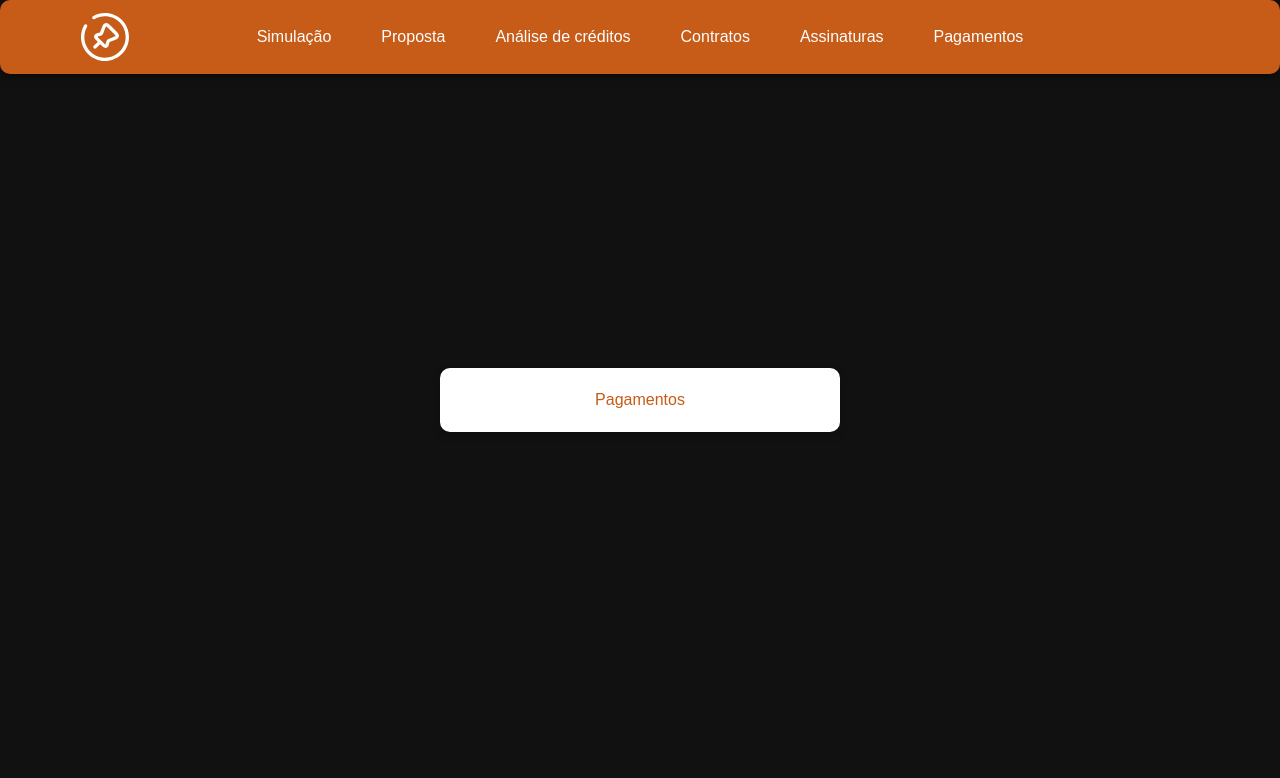
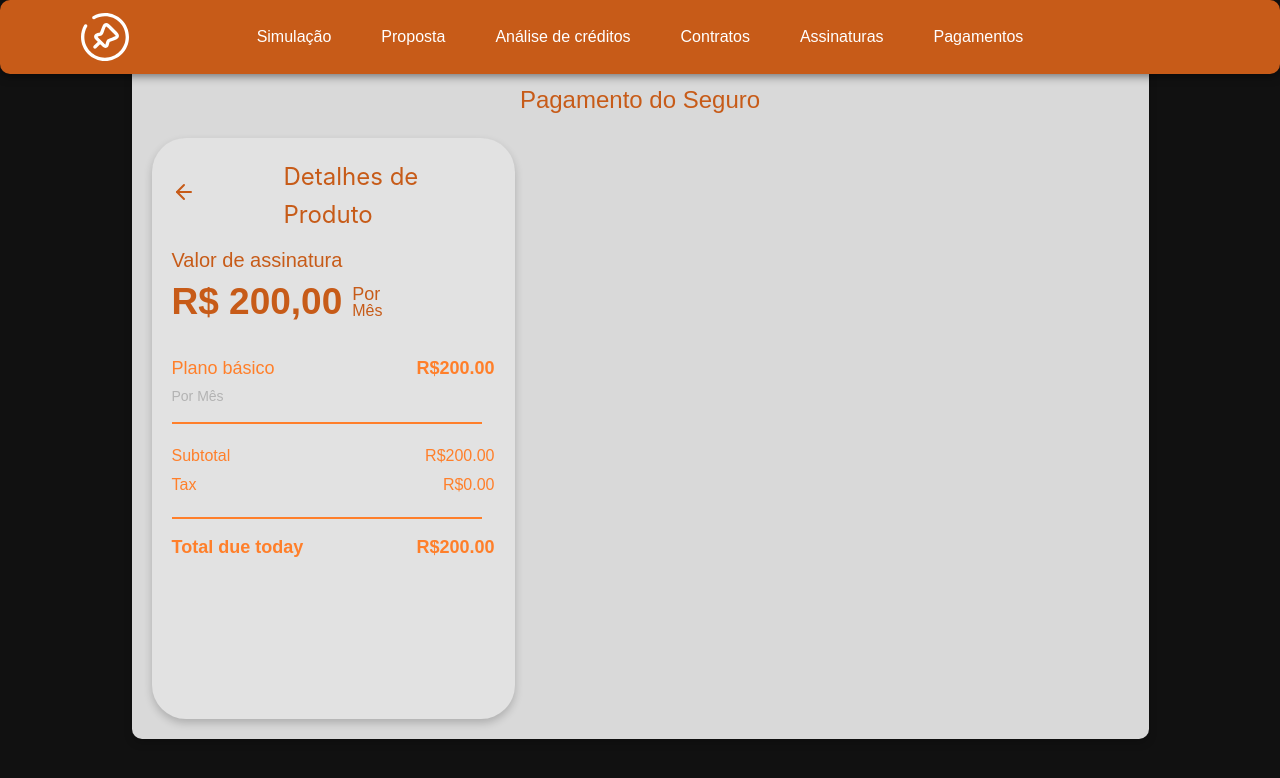
Before and after one commit to Masterbarreto/Case-da-Enpresa---Front-end, a React (Vite) app: page /Pagamento in a window 1280 px wide. Shown: the top 778 px of the page. Built offline with nearby package versions, Linux system fonts and the light colour scheme.

Commit message:
Fix : Novo componete

```diff
--- a/package.json
+++ b/package.json
@@ -11,6 +11,7 @@
   },
   "dependencies": {
     "case-emprestimo": "file:",
+    "lucide-react": "^0.475.0",
     "react": "^19.0.0",
     "react-dom": "^19.0.0",
     "react-router-dom": "^7.2.0",
--- a/src/components/Pagamento.tsx
+++ b/src/components/Pagamento.tsx
@@ -1,6 +1,14 @@
-import { Container } from "../components/ui/BoxInputs";
+import { Container } from "../components/ui/BoxINputs";
 import "../styles/Pagamento.css";
+import ValorService from "../components/ui/ValorService";
+
+//import externos
+import { Link } from "react-router-dom";
+import { ArrowLeft } from "lucide-react";
+
+
 export function Pagamento() {
+
     return (
     <div>
           {/* Cabeçalho */}
@@ -12,14 +20,36 @@ export function Pagamento() {
                 <p>Análise de créditos</p>
                 <p>Contratos</p>
                 <p>Assinaturas</p>
+                <Link to="/" className="menu-link">
                     <p>Pagamentos</p>
+                </Link>
             </nav>
         </div>
+        {/* Seção de Dados*/}
+        <Container className="home-container">
+            <p className="box-titles"> Pagamento do Seguro </p>
+            <Container className="container-produt">
+                <div className="Titulo-conteiner">
+                        <Link to="/" className="menu-link">
+                        <ArrowLeft size={24} color="#c75b18" strokeWidth={2} />
+                        </Link>
+                        <p className="box-text">Detalhes de Produto </p>
+                </div>
 
-            <Container>
-              <p className="box-titles">Pagamentos</p>
+                <div className="Box-Preço">
+                    <p className="box-Assinatura"> Valor de assinatura </p>
+                    <div className="box-valor-container">
+                        <p className="box-valor"> R$ 200,00 </p>
+                        <p className="box-mes">
+                            <span className="por">Por</span>
+                            <span className="mes">Mês</span>
+                        </p>
+                    </div>
+                    <ValorService/>
+                </div>
+
             </Container>
-
+        </Container>
     </div>
     );
 }
--- a/src/components/homePages.tsx
+++ b/src/components/homePages.tsx
@@ -1,13 +1,14 @@
 import "../styles/homePages.css";
 import { useState } from "react";
-import { useNavigate } from "react-router-dom"; // Para mudar de tela
-import { Container } from "../components/ui/BoxInputs";
+import { useNavigate, Link } from "react-router-dom"; // Para mudar de tela
+import { Container } from "../components/ui/BoxINputs";
+import { ArrowLeft } from "lucide-react";
 
 export function HomePages() {
   const steps = ["Dados pessoais", "Veículo", "Documentos"];
-    const buttonLabels = ["Próximo", "Próximo", "Pagamento"]; // Textos do botão para cada etapa
+  const buttonLabels = ["Próximo", "Próximo", "Pagamento"];
   const [currentStep, setCurrentStep] = useState(0);
-    const navigate = useNavigate(); // Hook para mudar de página
+  const navigate = useNavigate();
 
   // Estados para os inputs
   const [dataNascimento, setDataNascimento] = useState("");
@@ -22,8 +23,13 @@ export function HomePages() {
     if (currentStep < steps.length - 1) {
       setCurrentStep(currentStep + 1);
     } else {
-            //setCurrentStep(currentStep - 2);
-             navigate("/Pagamento"); // Altere para a rota desejada
+      navigate("/Pagamento");
+    }
+  };
+
+  const handlePrevStep = () => {
+    if (currentStep > 0) {
+      setCurrentStep(currentStep - 1);
     }
   };
 
@@ -38,13 +44,15 @@ export function HomePages() {
           <p>Análise de créditos</p>
           <p>Contratos</p>
           <p>Assinaturas</p>
+          <Link to="/Pagamento" className="menu-link">
             <p>Pagamentos</p>
+          </Link>
         </nav>
       </div>
 
       {/* Seção de Inputs */}
       <div className="conteudo">
-                <Container>
+        <Container >
           {/* Passos com sublinhado laranja */}
           <div className="step-container">
             {steps.map((step, index) => (
@@ -54,7 +62,7 @@ export function HomePages() {
             ))}
           </div>
 
-                    {/* Inputs diferentes para cada etapa */}
+          {/* Renderiza os conteúdos de acordo com a etapa atual */}
           {currentStep === 0 && (
             <>
               <h2 className="box-title">Dados Pessoais</h2>
@@ -98,7 +106,13 @@ export function HomePages() {
 
           {currentStep === 1 && (
             <>
+              <div className="header-title">
+                <div onClick={handlePrevStep} style={{ cursor: "pointer" }}>
+                  <ArrowLeft size={24} color="#000" strokeWidth={2} />
+                </div>
                 <h2 className="box-title">Dados do Veículo</h2>
+              </div>
+
               <p className="box-text">Modelo:</p>
               <input
                 type="text"
@@ -106,6 +120,7 @@ export function HomePages() {
                 onChange={(e) => setModeloVeiculo(e.target.value)}
                 className="input"
               />
+
               <p className="box-text">Ano:</p>
               <input
                 type="text"
@@ -113,6 +128,7 @@ export function HomePages() {
                 onChange={(e) => setAnoVeiculo(e.target.value)}
                 className="input"
               />
+
               <p className="box-text">Placa:</p>
               <input
                 type="text"
@@ -125,7 +141,13 @@ export function HomePages() {
 
           {currentStep === 2 && (
             <>
+              <div className="header-title">
+                <div onClick={handlePrevStep} style={{ cursor: "pointer" }}>
+                  <ArrowLeft size={24} color="#000" strokeWidth={2} />
+                </div>
                 <h2 className="box-title">Documentos</h2>
+              </div>
+
               <input type="file" className="input" />
               <input type="file" className="input" />
             </>
@@ -133,7 +155,7 @@ export function HomePages() {
 
           {/* Botão para avançar */}
           <button className="btn" onClick={handleNextStep}>
-                        {buttonLabels[currentStep]} {/* Texto do botão baseado no passo atual */}
+            {buttonLabels[currentStep]}
           </button>
         </Container>
       </div>
--- a/src/components/ui/BoxINputs.tsx
+++ b/src/components/ui/BoxINputs.tsx
@@ -2,11 +2,12 @@ import '/src/styles/Container.css';
 
 interface ContainerProps {
     children: React.ReactNode;
+    className?: string;
 }
 
-export function Container({ children }: ContainerProps) {
+export function Container({ children , className  }: ContainerProps) {
     return (
-        <div className="container-box">
+        <div className={`container-box ${className || ''}`}>
             {children}
         </div>
     );
--- /dev/null
+++ b/src/components/ui/ValorService.tsx
@@ -0,0 +1,40 @@
+import '/src/styles/ValorService.css';
+
+export default function ValorService() {
+    return (
+      <div className="container-principal">
+        {/* Plano Básico */}
+        <div className="plano">
+          <div className="plano-esquerda">
+            <p className="plano-texto">Plano básico</p>
+            <p className="plano-mes">Por Mês</p>
+          </div>
+          <div className="plano-direita">
+            <p className="plano-valor">R$200.00</p>
+          </div>
+        </div>
+
+        <hr className="linha" />
+
+        {/* Subtotal e Taxa */}
+        <div className="detalhes">
+          <div className="detalhes-esquerda">
+            <p>Subtotal</p>
+            <p>Tax</p>
+          </div>
+          <div className="detalhes-direita">
+            <p>R$200.00</p>
+            <p>R$0.00</p>
+          </div>
+        </div>
+
+        <hr className="linha" />
+
+        {/* Total a pagar */}
+        <div className="total">
+          <p className="total-texto">Total due today</p>
+          <p className="total-valor">R$200.00</p>
+        </div>
+      </div>
+    );
+}
--- a/src/styles/Pagamento.css
+++ b/src/styles/Pagamento.css
@@ -1,16 +1,91 @@
-.container-box {
-    background-color: white; /* Fundo branco */
-    width: 400px; /* Defina um tamanho fixo ou ajustável */
-    height: auto; /* Altura se ajusta ao conteúdo */
+.home-container {
+    background-color: #D9D9D9; /* Fundo branco */
+    width: 1017px; /* Defina um tamanho fixo ou ajustável */
+    height: 677px; /* Altura se ajusta ao conteúdo */
     border-radius: 10px; /* Bordas arredondadas */
     padding: 20px; /* Espaçamento interno */
     box-shadow: 0 4px 8px rgba(0, 0, 0, 0.2); /* Sombra */
     display: flex;
     flex-direction: column;
     justify-content: center;
+    gap: 20px; /* Espaçamento entre os elementos */
+}
+
+.container-produt{
+    background-color: #E2E2E2; /* Fundo branco */
+    width: 363px; /* Defina um tamanho fixo ou ajustável */
+    height: 911px; /* Altura se ajusta ao conteúdo */
+    border-radius: 34px; /* Bordas arredondadas */
+    padding: 20px; /* Espaçamento interno */
+    box-shadow: 0 4px 8px rgba(0, 0, 0, 0.2); /* Sombra */
+    display: flex;
+    flex-direction: column;
+    justify-content: flex-start;
     gap: 15px; /* Espaçamento entre os elementos */
+}
+
+.Titulo-conteiner{
+    display: flex;
+    align-items: center;
+    gap: 88px;
+}
+
+
+.box-text{
+    color: #c75b18;
+    font-size: 1.5rem;
+}
+
+.box-valor{
+    display: flex;
+    justify-content: space-between;
+}
+
+.Box-Preço {
+    display: flex;
+    flex-direction: column; /* Mantém "Valor de assinatura" acima */
+    align-items: flex-start;
+    gap: 5px;
+}
+
+.box-Assinatura{
+    color: #c75b18;
+    font-size: 20px;
+    font-style: normal;
+    font-weight: 90;
+    line-height: normal;
+    margin-left: 0; /* Corrigido para remover erro */
+    margin-bottom: -3px;
+}
+
+.box-valor-container {
+    display: flex;
+    align-items: center; /* Alinha os textos pela parte inferior */
+    gap: 10px; /* Espaço entre o valor e "Por Mês" */
+}
+
+.box-valor {
+    font-size: 37px;  /* Aumenta o tamanho do preço */
+    font-weight: bold;
+    color: #c75b18;
+    display: flex;
+    align-items: center;
+}
+
+.box-mes {
+    display: flex;
+    flex-direction: column;
+    font-size: 16px;
+    color: #c75b18;
+    text-align: left;
+    line-height: 1;
+}
+
+.por {
+    font-size: 18px; /* Deixa "Por" menor */
 }
 
 .box-titles{
     color: #c75b18;
+    font-size: 1.5rem;
 }
--- /dev/null
+++ b/src/styles/ValorService.css
@@ -0,0 +1,78 @@
+/* Container geral */
+.container-principal {
+    color: #ff7f2a;
+    padding: px;
+    border-radius: 10px;
+    width: 100%;
+    margin: auto;
+    display: flex;
+    flex-direction: column;
+    font-family: Arial, sans-serif;
+}
+
+/* Plano */
+.plano {
+    display: flex;
+    justify-content: space-between; /* Distribui os itens nas extremidades */
+    align-items: flex-start; /* Alinha os itens no topo */
+    margin-top: 20px;
+}
+
+.plano-esquerda {
+    display: flex;
+    flex-direction: column; /* Coloca os itens em coluna */
+}
+
+.plano-texto {
+    font-size: 18px;
+    font-weight: 500;
+    text-align: left;
+}
+
+.plano-mes {
+    font-size: 14px;
+    color: #b3b3b3;
+    text-align: left;
+    margin-top: 4px;
+}
+
+.plano-direita .plano-valor {
+    font-size: 18px;
+    font-weight: bold;
+    text-align: right;
+}
+
+/* Linha separadora */
+.linha {
+    border: none;
+    height: 2px;
+    width: 310px;
+    background-color: #ff7f2a;
+    margin: 15px 0;
+}
+
+/* Subtotal e Taxa */
+.detalhes {
+    display: flex;
+    justify-content: space-between;
+    width: 100%;
+}
+
+.detalhes-esquerda p {
+    margin: 5px 0;
+    text-align: left;
+}
+
+.detalhes-direita p {
+    margin: 5px 0;
+    text-align: right;
+}
+
+/* Total a pagar */
+.total {
+    display: flex;
+    justify-content: space-between;
+    font-size: 18px;
+    font-weight: bold;
+    width: 100%;
+}
--- a/src/styles/homePages.css
+++ b/src/styles/homePages.css
@@ -1,3 +1,4 @@
+/* Reset e estilos globais */
 * {
     margin: 0;
     padding: 0;
@@ -33,7 +34,7 @@ body::-webkit-scrollbar {
   /* Logo fixa à esquerda */
   .logo {
     position: absolute;
-    left: 30px; /* Ajuste para não ficar muito afastada */
+    left: 30px;
     width: 150px;
     height: auto;
   }
@@ -70,6 +71,13 @@ body::-webkit-scrollbar {
     margin-bottom: 10px;
   }
 
+  /* Container para a seta e o título (usado apenas em Veículo e Documentos) */
+  .header-title {
+    display: flex;
+    align-items: center;
+    gap: 10px;
+  }
+
   .feedback {
     color: #c75b18;
     margin-top: 10px;
@@ -83,5 +91,28 @@ body::-webkit-scrollbar {
     font-size: 16px;
     font-style: normal;
     font-weight: 400;
-    line-height: 160%; /* 25.6px */
+    line-height: 160%;
   }
+
+  /* Estilos para inputs e botões */
+  .input {
+    margin-bottom: 10px;
+    padding: 8px;
+    width: 100%;
+    border-radius: 4px;
+    border: none;
+  }
+
+  .btn {
+    padding: 10px 20px;
+    background-color: #c75b18;
+    color: #fff;
+    border: none;
+    border-radius: 4px;
+    cursor: pointer;
+    margin-top: 20px;
+  }
+
+  .btn:hover {
+    opacity: 0.9;
+  }
```
Also changed, not shown: 1 other file (tests, documents, lock files or other folders). Lines whose indentation alone changed are shown as unchanged.
